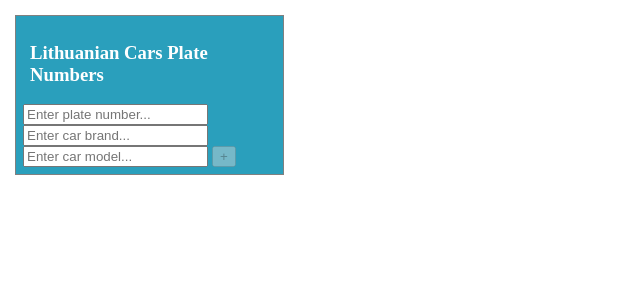
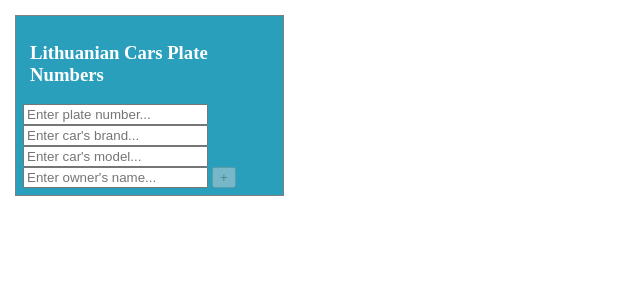
Before and after one commit to oreju/djangular, a Django app: page / in a window 1280 px wide. Shown: the top 300 px of the page, without its empty margins (0-640 px from the left). Run offline with Django 3.2, Linux system fonts and the light colour scheme; data comes from the database, SQL or seed files in the repository; some libraries are stand-ins or nearby versions.

Commit message:
[ADD]lt_car_plates: - Owner's name field added.

```diff
--- a/lt_car_plates/models.py
+++ b/lt_car_plates/models.py
@@ -5,6 +5,7 @@ class CarPlate(models.Model):
     plate_number = models.CharField(max_length=10, unique=True)
     car_brand = models.CharField(max_length=20)
     car_model = models.CharField(max_length=20)
+    owner_name = models.CharField(max_length=30)
 
     def __str__(self):
         return "Car: {}".format(self.plate_number)
--- a/lt_car_plates/serializers.py
+++ b/lt_car_plates/serializers.py
@@ -7,4 +7,4 @@ class CarPlateSerializer(serializers.ModelSerializer):
 
     class Meta:
         model = CarPlate
-        fields = ['id', 'plate_number', 'car_brand', 'car_model']
+        fields = ['id', 'plate_number', 'car_brand', 'car_model', 'owner_name']
--- a/lt_car_plates/static/lt_car_plates/car_plate.html
+++ b/lt_car_plates/static/lt_car_plates/car_plate.html
@@ -3,6 +3,9 @@
         <h4>{{ carplate.plate_number }}</h4>
         <span class="description">{{ carplate.car_brand }}</span>
         <span class="description">{{ carplate.car_model }}</span>
+    </li>
+    <li>
+        <span class="description">{{ carplate.owner_name }}</span>
     </li>
 </div>
 
@@ -20,6 +23,9 @@
     <textarea ng-model="carplate.car_model"
               ng-change="update()"
               placeholder="Enter car model..."></textarea>
+    <textarea ng-model="carplate.owner_name"
+              ng-change="update()"
+              placeholder="Enter owner name..."></textarea>
 
     <button ng-click="edit=false">Close</button>
     <button ng-click="delete()">Delete Car Plate</button>
--- a/lt_car_plates/static/lt_car_plates/lt_car_plates.js
+++ b/lt_car_plates/static/lt_car_plates/lt_car_plates.js
@@ -4,12 +4,13 @@
         .controller('LtCarPlatesController', [ '$scope', '$http', '$window', LtCarPlatesController ]);
 
     function LtCarPlatesController($scope, $http, $window) {
-        $scope.add = function (carplates, plate_number, car_brand, car_model) {
+        $scope.add = function (carplates, plate_number, car_brand, car_model, owner_name) {
 
             var new_car = {
                 plate_number: plate_number,
                 car_brand: car_brand,
-                car_model: car_model
+                car_model: car_model,
+                owner_name: owner_name
             };
 
             $http.post('/lt_car_plates/carplates/', new_car)
--- a/lt_car_plates/templates/lt_car_plates/home.html
+++ b/lt_car_plates/templates/lt_car_plates/home.html
@@ -16,13 +16,13 @@
                         <lt-car-plates></lt-car-plates>
                     </span>
                 </ul>
-                <input type="text" name="new_plate_number" ng-model="new_plate_number" placeholder="Enter plate number..."/>
-                <input type="text" ng-model="new_car_brand" placeholder="Enter car brand..."/>
-                <input type="text" ng-model="new_car_model" placeholder="Enter car model..."/>
+                <input type="text" ng-model="new_plate_number" placeholder="Enter plate number..."/>
+                <input type="text" ng-model="new_car_brand" placeholder="Enter car's brand..."/>
+                <input type="text" ng-model="new_car_model" placeholder="Enter car's model..."/>
+                <input type="text" ng-model="new_owner_name" placeholder="Enter owner's name..."/>
 
 
-
-                <button ng-click="add(data, new_plate_number, new_car_brand, new_car_model)" ng-disabled="!new_plate_number || !new_car_brand || !new_car_model">+</button>
+                <button ng-click="add(data, new_plate_number, new_car_brand, new_car_model, new_owner_name)" ng-disabled="!new_plate_number || !new_car_brand || !new_car_model || !new_owner_name">+</button>
             </div>
         </div>
         {% endverbatim %}
```
Also changed, not shown: db.sqlite3, lt_car_plates/migrations/0005_carplate_owner_name.py (added).
